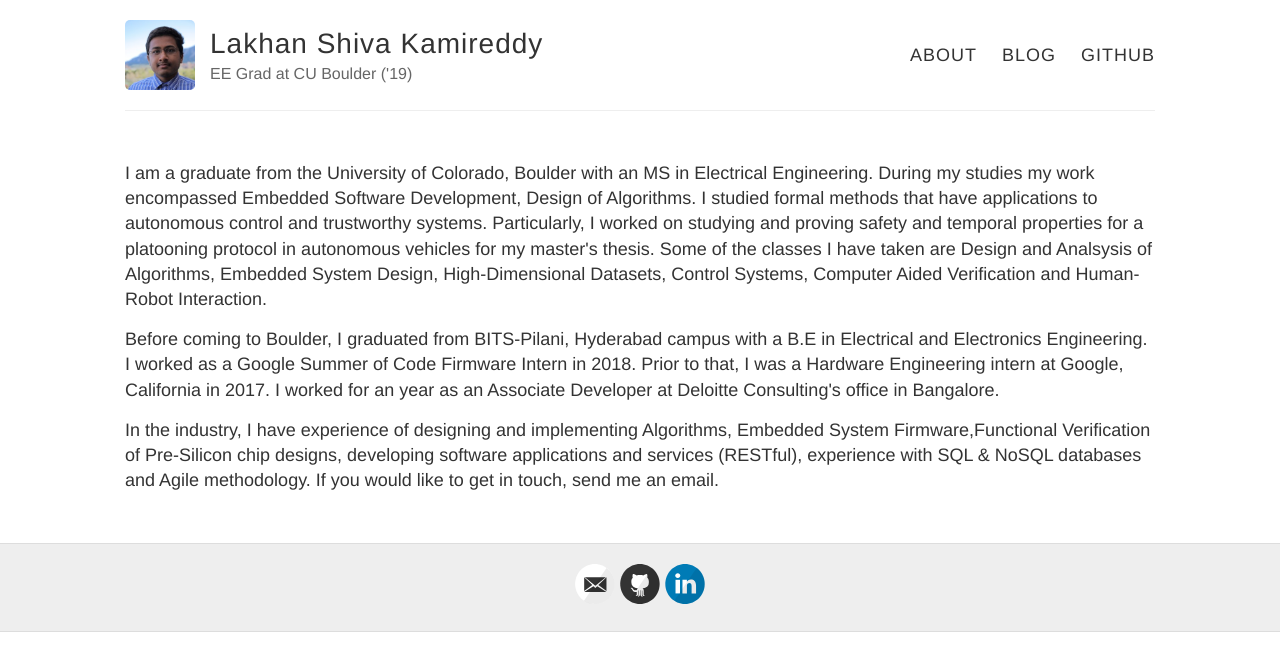
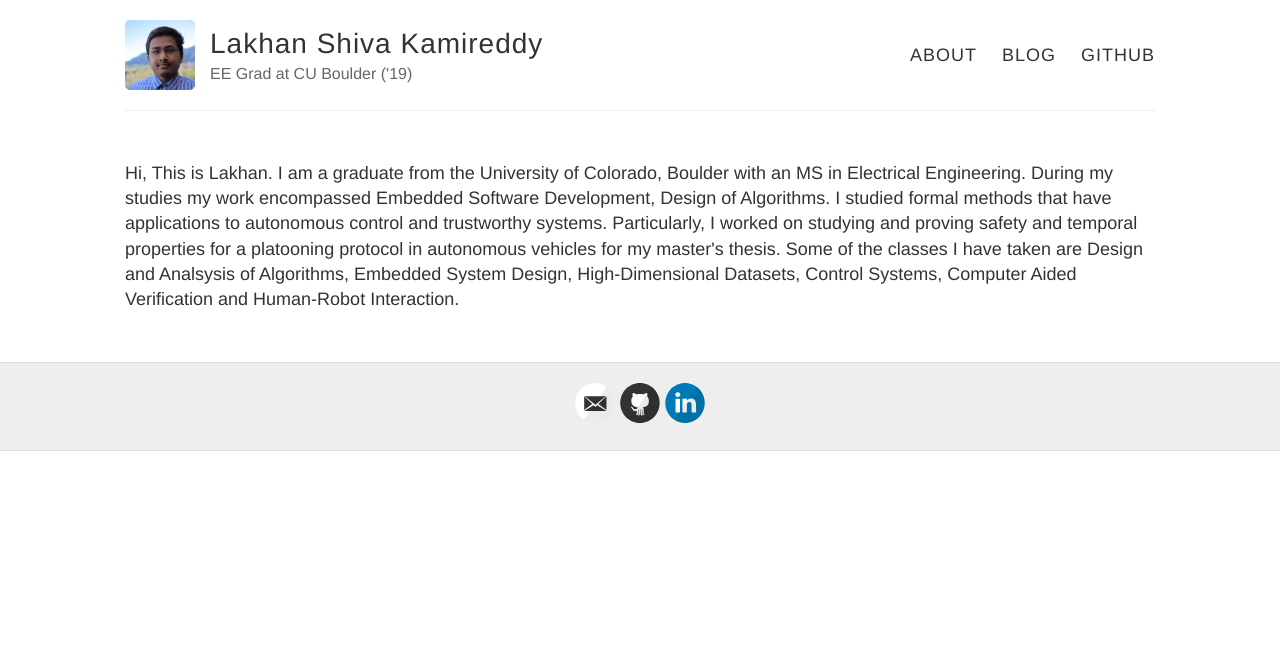
Before and after one commit to lakhanshiva/lakhanshiva.github.io, a Jekyll site: the page built from index.html, in a window 1280 px wide. Shown: the top 671 px of the page. Built offline with Jekyll 4.4.1, drawn with Linux system fonts in a browser that asks for light colours.

Commit message:
Update index.html

```diff
--- a/index.html
+++ b/index.html
@@ -3,9 +3,5 @@
 ---
 
 <body>
-  <p>I am a graduate from the University of Colorado, Boulder with an MS in Electrical Engineering. During my studies my work encompassed Embedded Software Development, Design of Algorithms. I studied formal methods that have applications to autonomous control and trustworthy systems. Particularly, I worked on studying and proving safety and temporal properties for a platooning protocol in autonomous vehicles for my master's thesis. Some of the classes I have taken are Design and Analsysis of Algorithms, Embedded System Design, High-Dimensional Datasets, Control Systems, Computer Aided Verification and Human-Robot Interaction. </p>
-
-   <p>Before coming to Boulder, I graduated from BITS-Pilani, Hyderabad campus with a B.E in Electrical and Electronics Engineering. I worked as a Google Summer of Code Firmware Intern in 2018. Prior to that, I was a Hardware Engineering intern at Google, California in 2017. I worked for an year as an Associate Developer at Deloitte Consulting's office in Bangalore. </p>
-    <p>In the industry, I have experience of designing and implementing Algorithms, Embedded System Firmware,Functional Verification of Pre-Silicon chip designs, developing software applications and services (RESTful), experience with SQL & NoSQL databases and Agile methodology. If you would like to get in touch, send me an email.
-  </p>
+  <p>Hi, This is Lakhan. I am a graduate from the University of Colorado, Boulder with an MS in Electrical Engineering. During my studies my work encompassed Embedded Software Development, Design of Algorithms. I studied formal methods that have applications to autonomous control and trustworthy systems. Particularly, I worked on studying and proving safety and temporal properties for a platooning protocol in autonomous vehicles for my master's thesis. Some of the classes I have taken are Design and Analsysis of Algorithms, Embedded System Design, High-Dimensional Datasets, Control Systems, Computer Aided Verification and Human-Robot Interaction. </p>
 </body>
```
